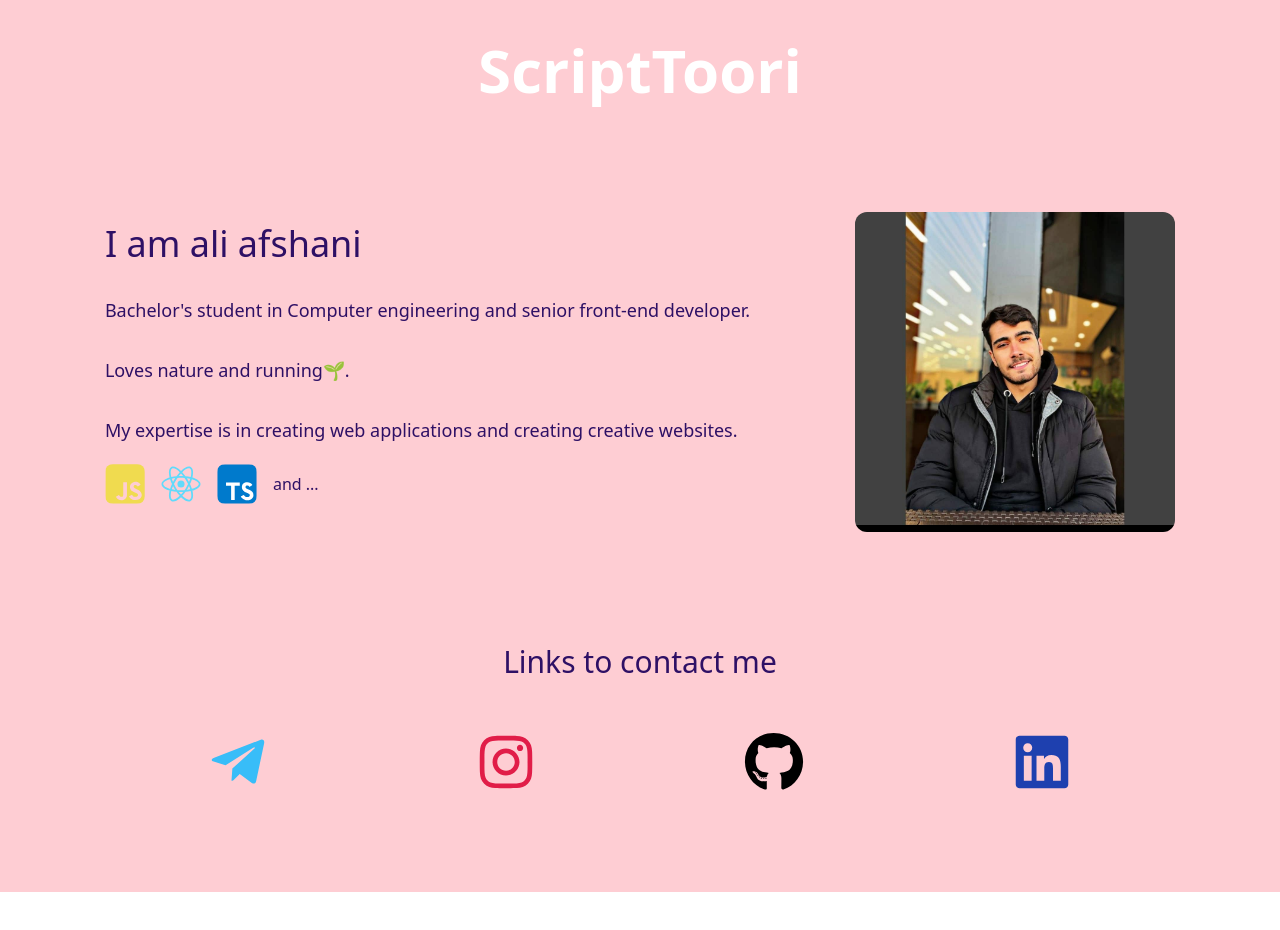
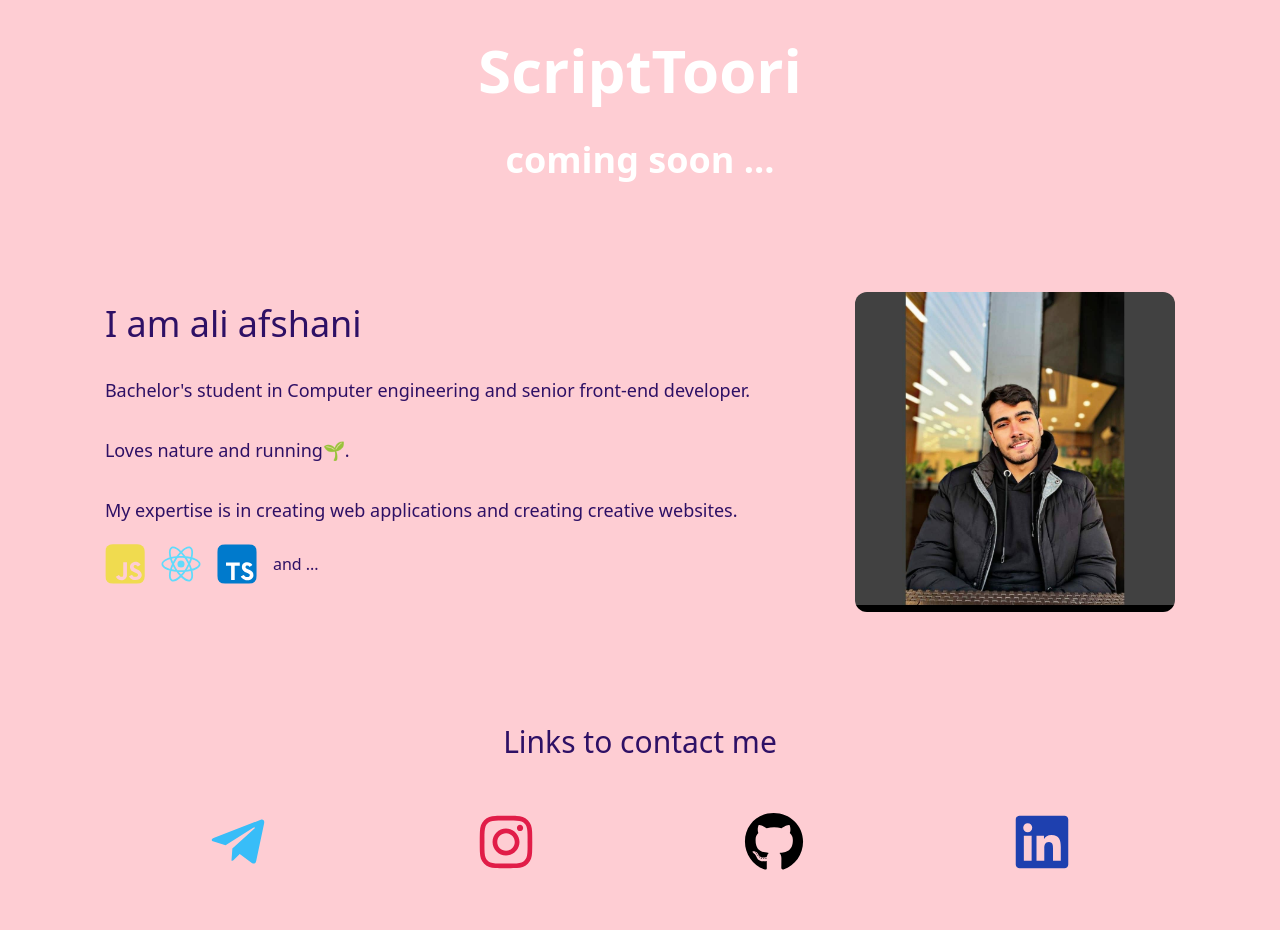
Before and after one commit to aliafshani/AandN-group, a React (Create React App) app: page / in a window 1280 px wide. Shown: the top 930 px of the page. Before the commit the page ends 892 px from the top, so only its background shows below. Built offline with nearby package versions, Linux system fonts and the light colour scheme.

Commit message:
updtate data

```diff
--- a/src/App.js
+++ b/src/App.js
@@ -6,9 +6,10 @@ import Profile2 from './Components/Profile2'
 
 export const App = () => {
   return (
-    <div className='dark:bg-blue-950 bg-rose-200 h-max text-center text-white'>
+    <div className='dark:bg-purple-950 bg-rose-200 h-max text-center text-white'>
       <div className='pt-10'>
-        <h1 className='text-6xl font-bold'>ScriptToori </h1>
+        <h1 className='text-6xl font-bold'>ScriptToori</h1>
+        <h2 className='text-4xl mt-10 font-bold'>coming soon ...</h2>
       </div>
       <Profile />
     </div>
```
